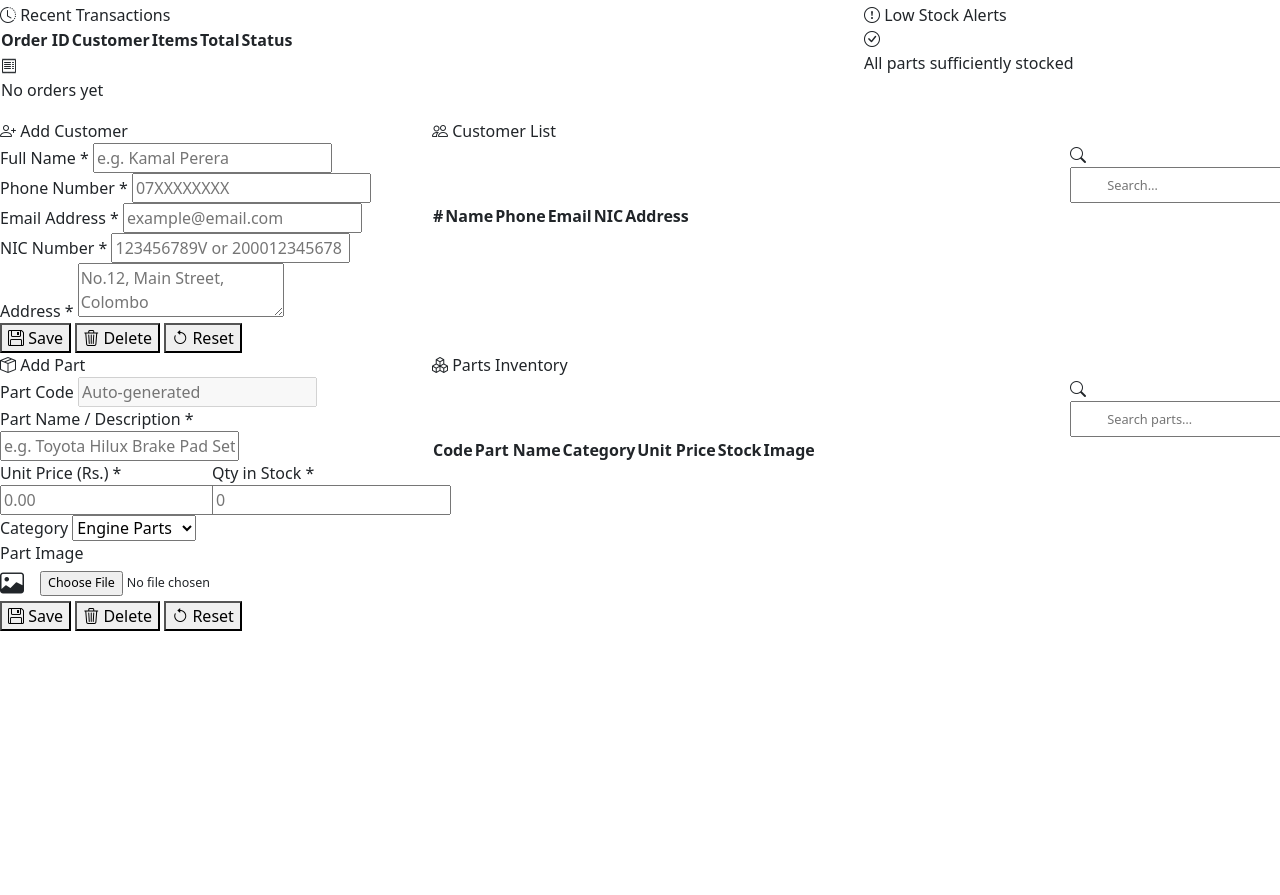
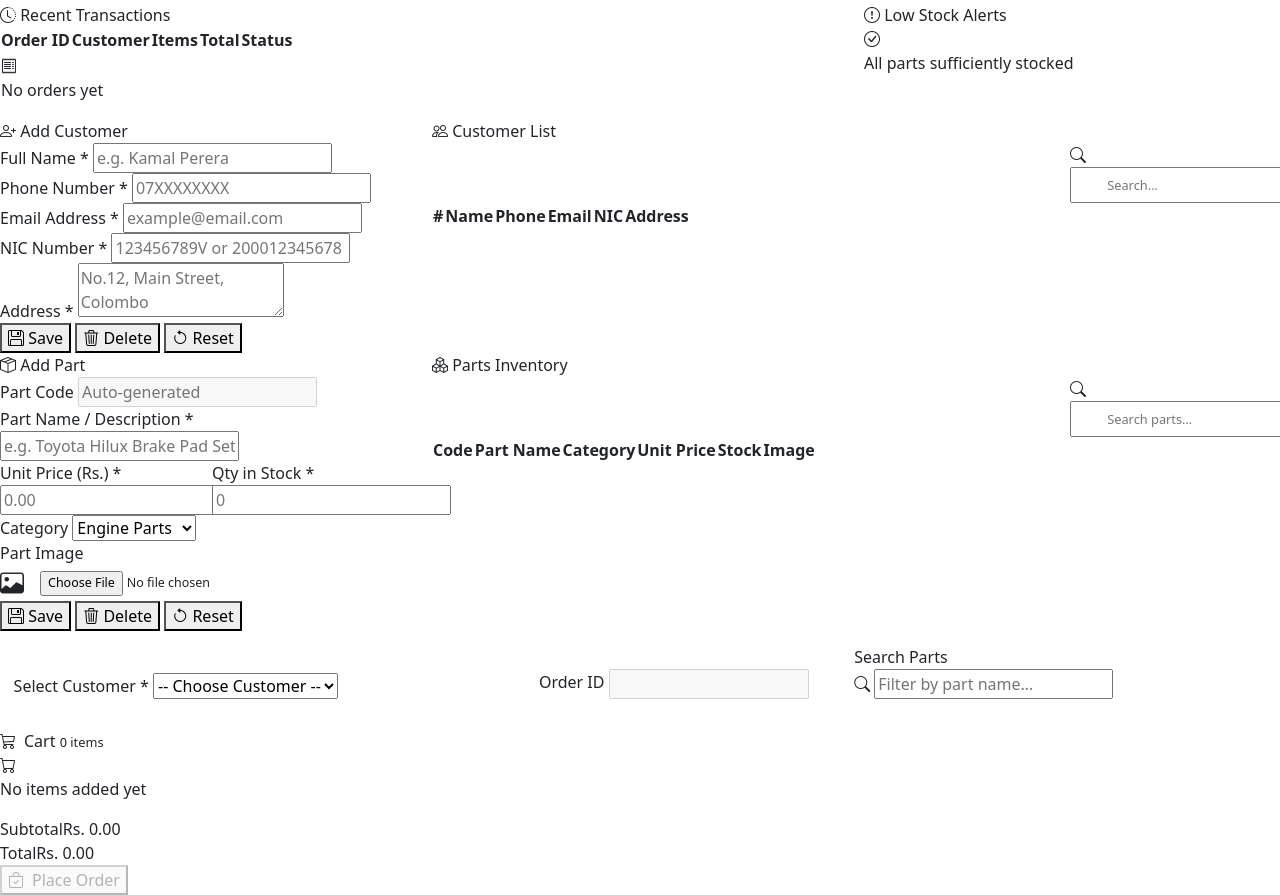
Before and after one commit to Lahiru-23/AutoParts-POS-Motor-Parts-Management-System, a website built with webpack: page index.html in a window 1280 px wide. Shown: the part 739-1634 px from the top of the page. Before the commit the page ends 1370 px from the top, so only its background shows below. Built offline with nearby package versions, Linux system fonts and the light colour scheme; a script that the page names is missing.

Commit message:
create new order view

```diff
--- a/index.html
+++ b/index.html
@@ -342,6 +342,59 @@
       <!-- /item--- -->
 
 
+      <!-- --------VIEW — NEW ORDER--------->
+
+      <div class="page-section" id="section-orders">
+        <div class="order-layout">
+          <div>
+            <div class="pos-card mb-3">
+              <div class="pos-card-body" style="padding:0.85rem">
+                <div class="row g-2 align-items-end">
+                  <div class="col-md-5">
+                    <label class="form-label-pos">Select Customer *</label>
+                    <select id="orderCustomer" class="form-control-pos">
+                      <option value="">-- Choose Customer --</option>
+                    </select>
+                  </div>
+                  <div class="col-md-3">
+                    <label class="form-label-pos">Order ID</label>
+                    <input type="text" id="orderIdDisplay" class="form-control-pos" disabled
+                           style="font-family:'Rajdhani',sans-serif;font-weight:700;color:var(--primary)">
+                  </div>
+                  <div class="col-md-4">
+                    <label class="form-label-pos">Search Parts</label>
+                    <div class="search-wrapper">
+                      <i class="bi bi-search"></i>
+                      <input type="text" id="orderPartSearch" class="form-control-pos" placeholder="Filter by part name…">
+                    </div>
+                  </div>
+                </div>
+              </div>
+            </div>
+            <div class="parts-grid" id="partsGrid"></div>
+          </div>
+          <div class="cart-panel">
+            <div class="cart-header">
+              <span><i class="bi bi-cart3 me-2" style="color:var(--primary)"></i>Cart</span>
+              <span id="cartCount" style="font-size:0.8rem;color:var(--text-muted)">0 items</span>
+            </div>
+            <div class="cart-items" id="cartItemsContainer">
+              <div class="empty-state"><i class="bi bi-cart"></i><p>No items added yet</p></div>
+            </div>
+            <div class="cart-footer">
+              <div class="cart-total">
+                <div class="cart-total-row"><span>Subtotal</span><span id="cartSubtotal">Rs. 0.00</span></div>
+                <div class="cart-total-row grand"><span>Total</span><span id="cartTotal">Rs. 0.00</span></div>
+              </div>
+              <button class="btn-place-order" id="placeOrderBtn" disabled>
+                <i class="bi bi-bag-check me-2"></i>Place Order
+              </button>
+            </div>
+          </div>
+        </div>
+      </div>
+      <!-- /orders -->
+
 
 
     </div>
```
